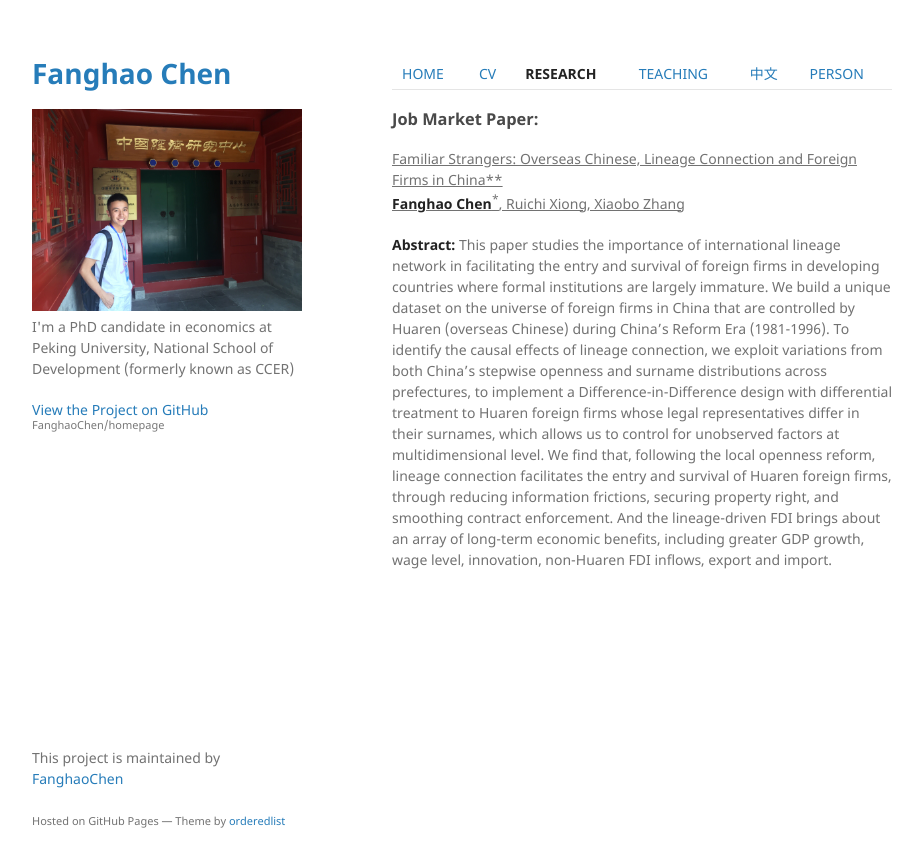
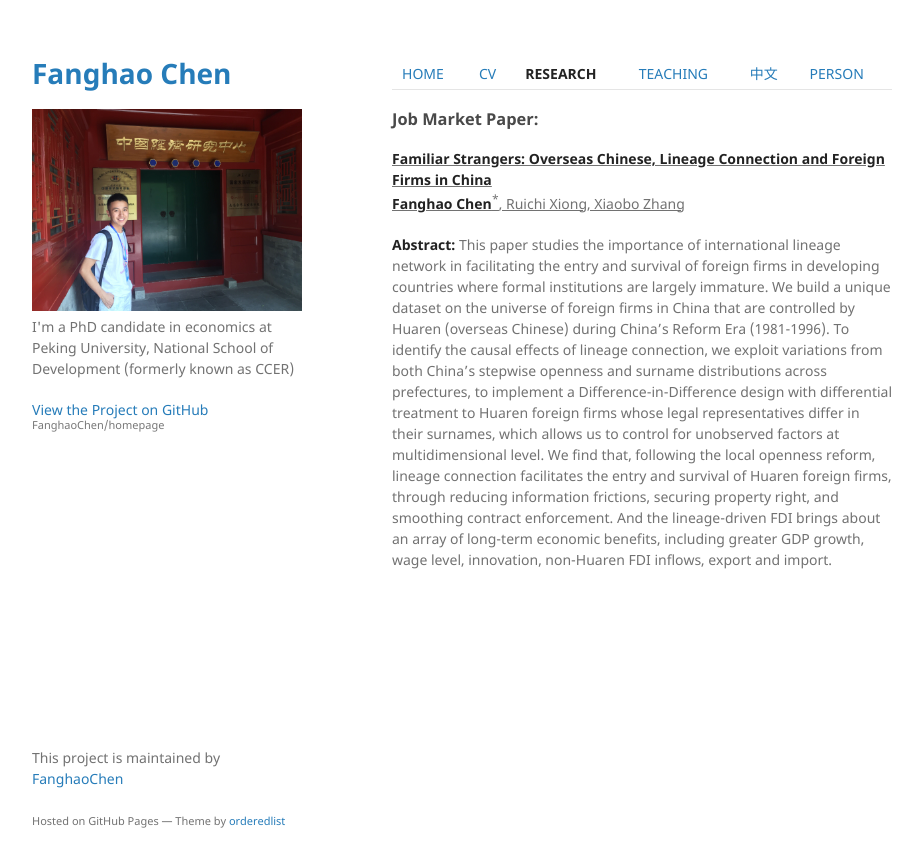
Before and after one commit to FanghaoChen/homepage, a Jekyll site: the page built from research.md, in a window 1280 px wide. Shown: the top 867 px of the page, without its empty margins (178-1100 px from the left). Built offline with Jekyll 4.4.1, drawn with Linux system fonts in a browser that asks for light colours.

```diff
--- a/research.md
+++ b/research.md
@@ -6,7 +6,7 @@ layout: default
 
 ### Job Market Paper:
 
-<ins>Familiar Strangers: Overseas Chinese, Lineage Connection and Foreign Firms in China** <ins> <br/>
+<ins>**Familiar Strangers: Overseas Chinese, Lineage Connection and Foreign Firms in China** <ins> <br/>
 **Fanghao Chen**<sup>*</sup>, Ruichi Xiong, Xiaobo Zhang
 
 **Abstract:** This paper studies the importance of international lineage network in facilitating the entry and survival of foreign firms in developing countries where formal institutions are largely immature. We build a unique dataset on the universe of foreign firms in China that are controlled by Huaren (overseas Chinese) during China’s Reform Era (1981-1996). To identify the causal effects of lineage connection, we exploit variations from both China’s stepwise openness and surname distributions across prefectures, to implement a Difference-in-Difference design with differential treatment to Huaren foreign firms whose legal representatives differ in their surnames, which allows us to control for unobserved factors at multidimensional level. We find that, following the local openness reform, lineage connection facilitates the entry and survival of Huaren foreign firms, through reducing information frictions, securing property right, and smoothing contract enforcement. And the lineage-driven FDI brings about an array of long-term economic benefits, including greater GDP growth, wage level, innovation, non-Huaren FDI inflows, export and import.
```
